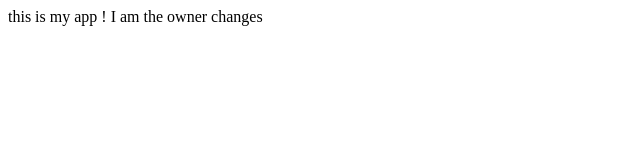
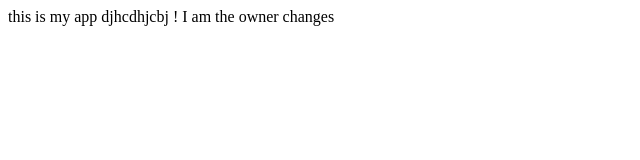
Before and after one commit to kumaravishek398/traversy-practise-repo, a plain HTML site: page index.html in a window 1280 px wide. Shown: the whole page, without its empty margins (0-640 px from the left). Drawn offline with Linux system fonts and the light colour scheme.

Commit message:
mcmmdxcm

```diff
--- a/index.html
+++ b/index.html
@@ -6,7 +6,7 @@
 </head>
 <body>
 
-this is my app
+this is my app djhcdhjcbj
 ! I am the owner
 
 changes
```
